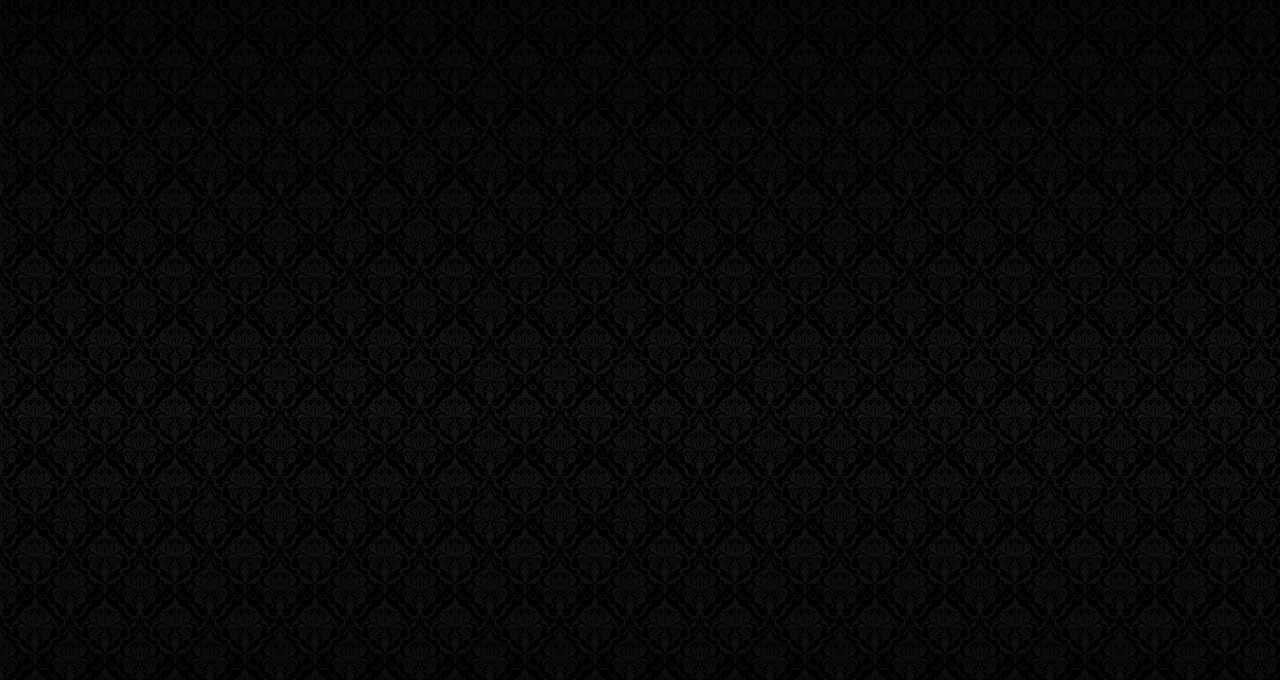
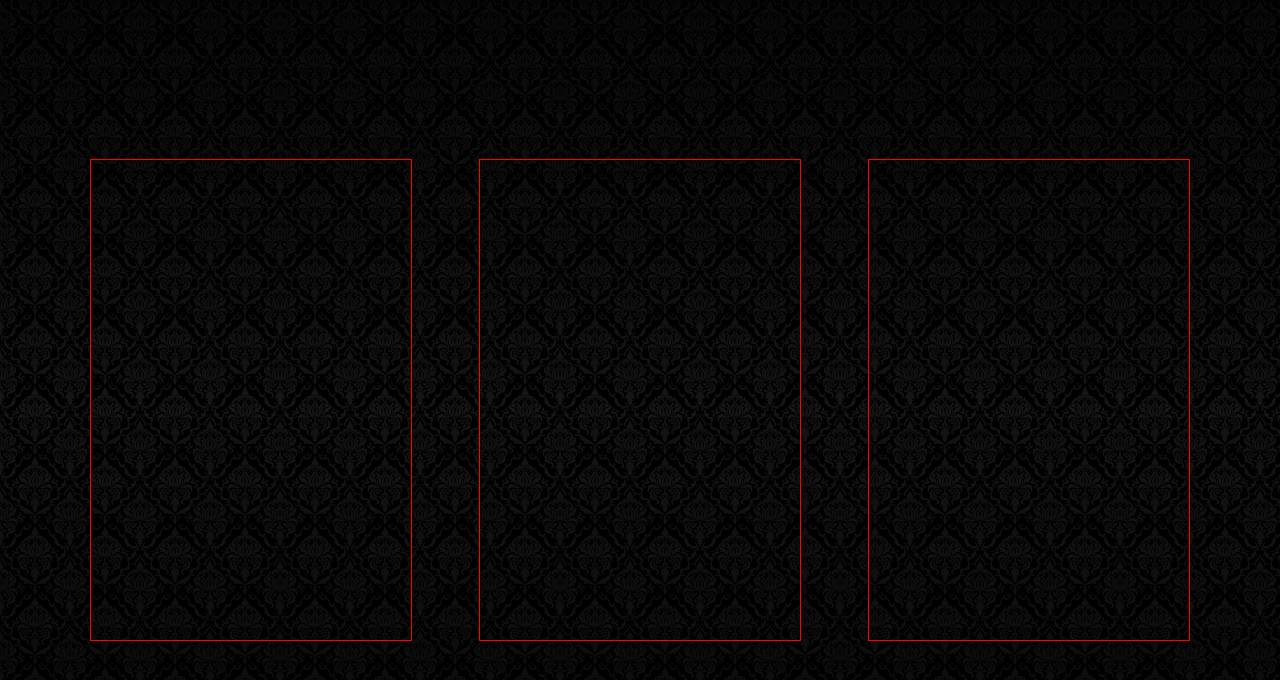
Before and after one commit to denisraymer/funbox-kitty, a React (Create React App) app: page /#/ in a window 1280 px wide. Shown: the top 680 px of the page. Built offline with nearby package versions, Linux system fonts and the light colour scheme.

Commit message:
Created layout for the grid of product cards

```diff
--- a/src/assets/styles/base/_general.scss
+++ b/src/assets/styles/base/_general.scss
@@ -13,4 +13,7 @@ html {
     width: 100%;
     min-height: 100vh;
     position: relative;
+    display: flex;
+    justify-content: center;
+    align-items: center;
 }
--- /dev/null
+++ b/src/assets/styles/components/cardBlock.scss
@@ -0,0 +1,15 @@
+.card-block {
+    &__stroke {
+        width: 1120px;
+        display: flex;
+        justify-content: space-between;
+        align-items: center;
+    }
+
+    &__item {
+        border: 1px solid red;
+        width: 320px;
+        height: 480px;
+        margin: 10px;
+    }
+}
--- a/src/assets/styles/main.scss
+++ b/src/assets/styles/main.scss
@@ -5,3 +5,4 @@
 @import 'page/homePage';
 @import 'page/404';
 @import 'components/productCard';
+@import 'components/cardBlock';
--- a/src/page/HomePage.js
+++ b/src/page/HomePage.js
@@ -2,7 +2,13 @@ import React from 'react';
 
 const HomePage = () => {
     return (
-        <h1>Home page</h1>
+        <div className='card-block'>
+            <div className="card-block__stroke">
+                <div className="card-block__item"/>
+                <div className="card-block__item"/>
+                <div className="card-block__item"/>
+            </div>
+        </div>
     )
 }
 
```
